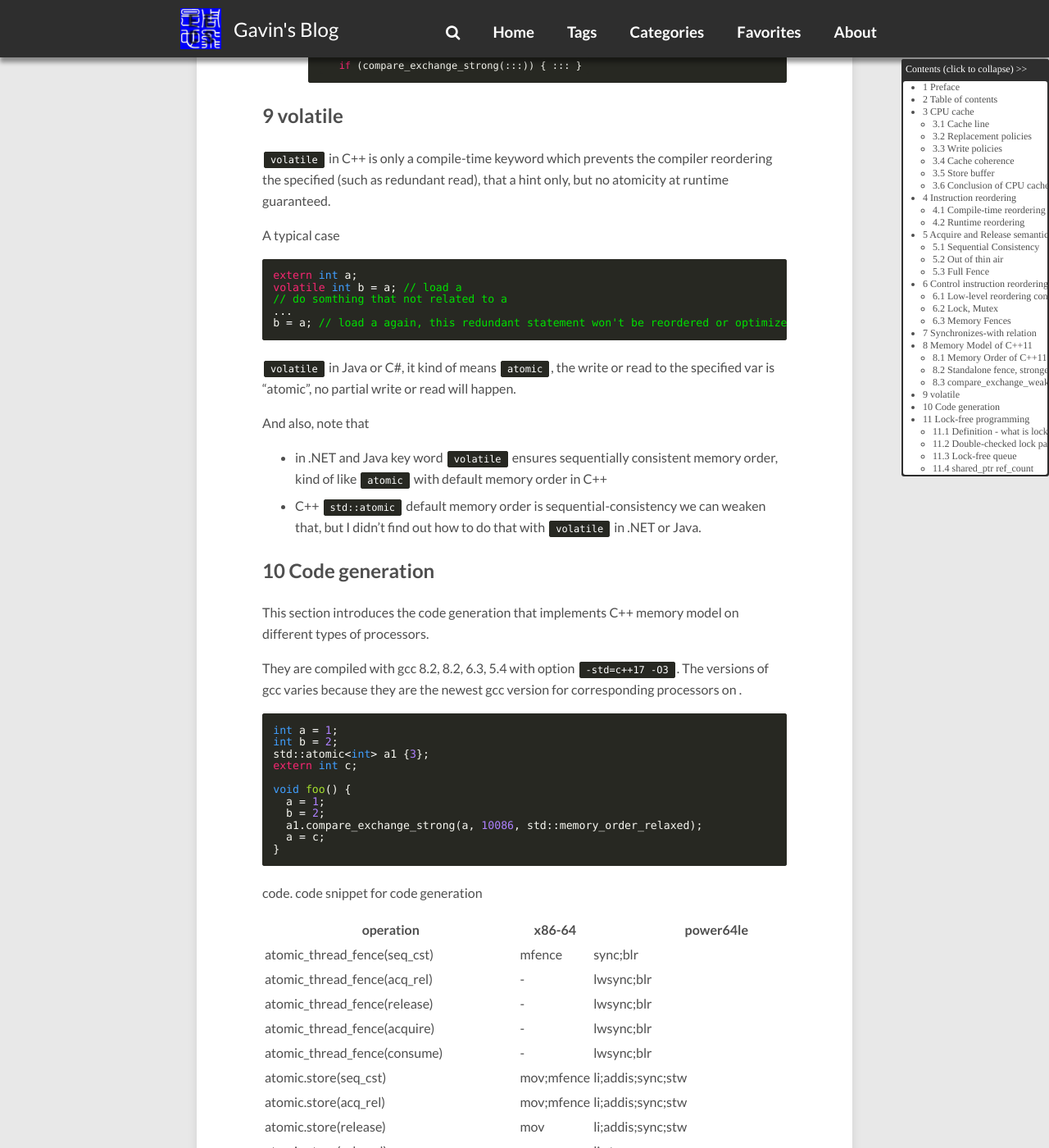
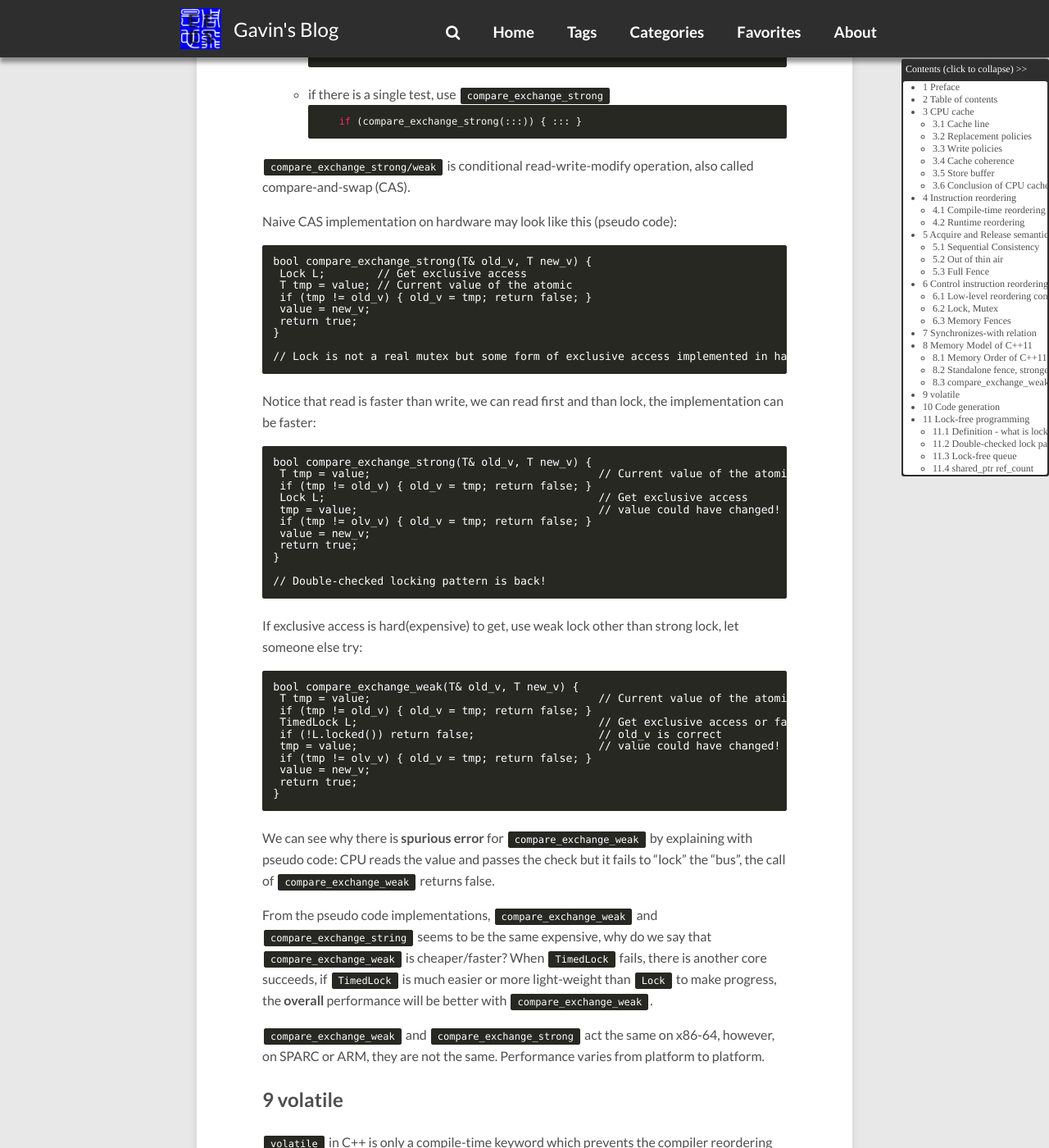
Before and after one commit to gavinchou/gavinchou.github.io, a Jekyll site: the page built from _posts/2019-05-01-memory-ordering.md, in a window 1280 px wide and 1400 px high, scrolled down 35204 px. Shown: the whole window at 82% size. Built offline with Jekyll 4.4.1, drawn with Linux system fonts in a browser that asks for light colours; comment, search, counter and statistics services are not loaded; some of the changed text lies outside the part shown.

Commit message:
Add CAS spurious error explanation and fix cache error
* cache effect doest not affect visibility and seq-cst
* CAS is conditional RMW, there may be lock in hardware to implement CAS

````diff
--- a/_posts/2019-05-01-memory-ordering.md
+++ b/_posts/2019-05-01-memory-ordering.md
@@ -242,8 +242,12 @@ cache line的值都能达到一致的状态, 这个有点类似于分布式中
 >
 > "Dr. Bandwidth"
 
-cache coherence 解决的是核之间数据可见性的问题, 但是并没有解决可见顺序的问题,
-顺序问题也是本文要着重要阐述说明的问题.
+cache coherence 解决了核之间数据可见性以及顺序的问题, 本质上可以把cache当做内存
+系统的一部分, 有没有cache对各个CPU来说都是一样的,
+只要写到了cache(所以可以有很多级cache), 其他核就可以看到该数据,
+并且顺序是确定的 -- 保证顺序一致性.
+
+对内存可见性和顺序有影响的部件是接下来要介绍的store buffer.
 
 ### 3.5 Store buffer
 
@@ -1596,6 +1600,71 @@ Here is my conclusion on this question:
 		```c++
 		if (compare_exchange_strong(:::)) { ::: }
 		```
+
+`compare_exchange_strong/weak` is conditional read-write-modify operation, also
+called compare-and-swap (CAS).
+
+Naive CAS implementation on hardware may look like this (pseudo code):
+
+```
+bool compare_exchange_strong(T& old_v, T new_v) {
+ Lock L;        // Get exclusive access
+ T tmp = value; // Current value of the atomic
+ if (tmp != old_v) { old_v = tmp; return false; }
+ value = new_v;
+ return true;
+}
+
+// Lock is not a real mutex but some form of exclusive access implemented in hardware
+```
+
+Notice that read is faster than write, we can read first and than lock,
+the implementation can be faster:
+
+```
+bool compare_exchange_strong(T& old_v, T new_v) {
+ T tmp = value;                                   // Current value of the atomic
+ if (tmp != old_v) { old_v = tmp; return false; }
+ Lock L;                                          // Get exclusive access
+ tmp = value;                                     // value could have changed!
+ if (tmp != olv_v) { old_v = tmp; return false; }
+ value = new_v;
+ return true;
+}
+
+// Double-checked locking pattern is back!
+```
+
+If exclusive access is hard(expensive) to get, use weak lock other than strong
+lock, let someone else try:
+
+```
+bool compare_exchange_weak(T& old_v, T new_v) {
+ T tmp = value;                                   // Current value of the atomic
+ if (tmp != old_v) { old_v = tmp; return false; }
+ TimedLock L;                                     // Get exclusive access or fail
+ if (!L.locked()) return false;                   // old_v is correct
+ tmp = value;                                     // value could have changed!
+ if (tmp != olv_v) { old_v = tmp; return false; }
+ value = new_v;
+ return true;
+}
+```
+
+We can see why there is **spurious error** for `compare_exchange_weak` by
+explaining with pseudo code: CPU reads the value and passes the check but it
+fails to "lock" the "bus", the call of `compare_exchange_weak` returns false.
+
+From the pseudo code implementations, `compare_exchange_weak` and
+`compare_exchange_string` seems to be the same expensive, why do we say that
+`compare_exchange_weak` is cheaper/faster?
+When `TimedLock` fails, there is another core succeeds, if `TimedLock`
+is much easier or more light-weight than `Lock` to make progress,
+the **overall** performance will be better with `compare_exchange_weak`.
+
+`compare_exchange_weak`  and `compare_exchange_strong` act the same on
+x86-64, however, on SPARC or ARM, they are not the same.
+Performance varies from platform to platform.
 
 ## 9 volatile
 
@@ -2631,3 +2700,12 @@ C++11/14/17, like:
 3. synchronizes-with, sequenced-before, happens-before
 4. etc.
 it's worth watching though the content arrangement seems a little messy.
+
+
+<a name="CAS weak strong explained"/>
+> [CppCon 2017: Fedor Pikus “C++ atomics, from basic to advanced. What do they really do?”](https://youtu.be/ZQFzMfHIxng)
+
+This talk gives very clear explanation of CAS weak/strong, Fedor uses DCLP to
+explain CAS implementation, which is impressive.
+And he also talks about performance compared to non-atomic operations and mutex
+operations.
````
Also changed, not shown: other parts of _posts/2019-05-01-memory-ordering.md (+2 -2 lines).
